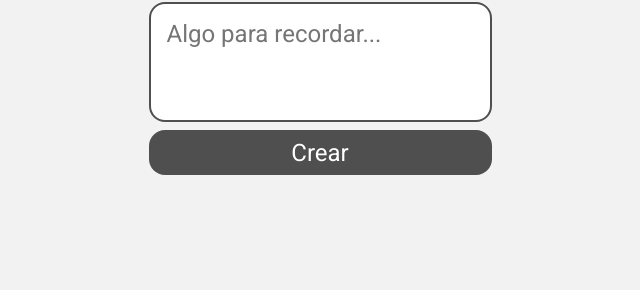
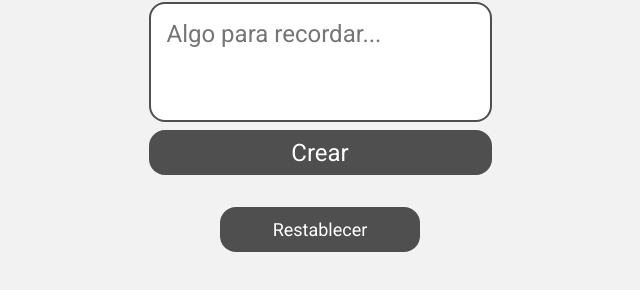
Before and after one commit to madmen93/mis-notas-app, a plain HTML site: page index.html in a window 1280 px wide. Shown: the part 84-374 px from the top of the page, without its empty margins (320-960 px from the left). Drawn offline with Linux system fonts and the light colour scheme.

Commit message:
Agrega funcionalidad para restablecer las notas a la etapa de inicio

```diff
--- a/index.html
+++ b/index.html
@@ -18,6 +18,7 @@
         </form>
         <div class="notesContainer">
         </div>
+        <button class="restablecer" id="btnRestablecer">Restablecer</button>
     </main>
     <script src="script.js"></script>
 </body>
--- a/script.js
+++ b/script.js
@@ -98,6 +98,12 @@ function storedData(){
     return storedDataUser ? JSON.parse(storedDataUser) : notes;
 }
 
+//Restablecer:
+function restore(){
+localStorage.clear();
+location.reload();
+}
+
 //Manejadores de eventos:
 const notesContainer = document.querySelector('div.notesContainer');
 createBtn.addEventListener("click", createNotes);
@@ -115,6 +121,7 @@ doc.addEventListener("click", (event) => {
         editNote(id);
     }
 })
+btnRestablecer.addEventListener("click", restore);
 
 //Programa:
 printNotes();
--- a/styles.css
+++ b/styles.css
@@ -70,7 +70,7 @@ textarea, .note{
     background-color: #FFFFFF;
     border: 2px solid #4F4F4F;
 }
-textarea, .note, #createBtn, .delete, .edit{
+textarea, .note, #createBtn, .delete, .edit, .restablecer{
     border-radius: 16px;
 }
 textarea::placeholder{
@@ -82,14 +82,14 @@ textarea:focus::placeholder{
 textarea::placeholder, p, #createBtn{
     font-size: 24px;
 }
-#createBtn{
+#createBtn, .restablecer{
     width: 343px;
     height: 45px;
     padding: 8px 16px;
     background-color: #4F4F4F;
     color: #FFFFFF;
 }
-#createBtn, .delete, .edit{
+#createBtn, .delete, .edit, .restablecer{
     border: none;
     cursor: pointer;
 }
@@ -114,3 +114,8 @@ p{
     display: flex;
     justify-content: space-between;
 }
+.restablecer{
+   font-size: 18px;
+   width: 200px;
+   align-self: center;
+}
```
